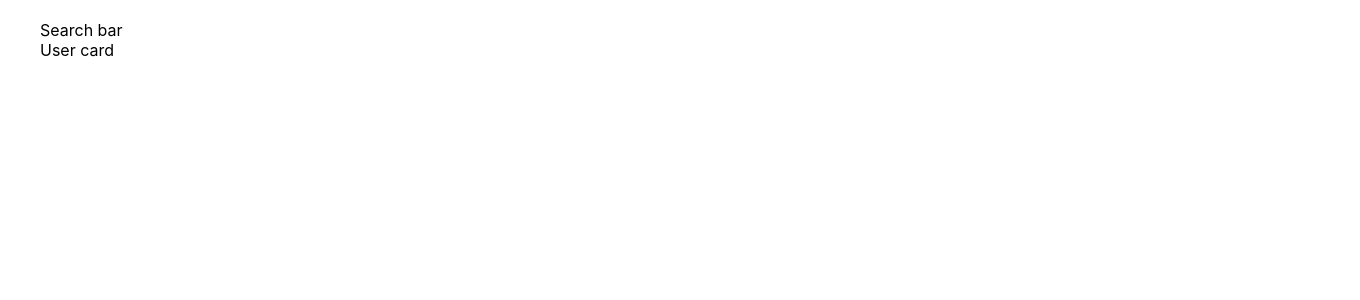
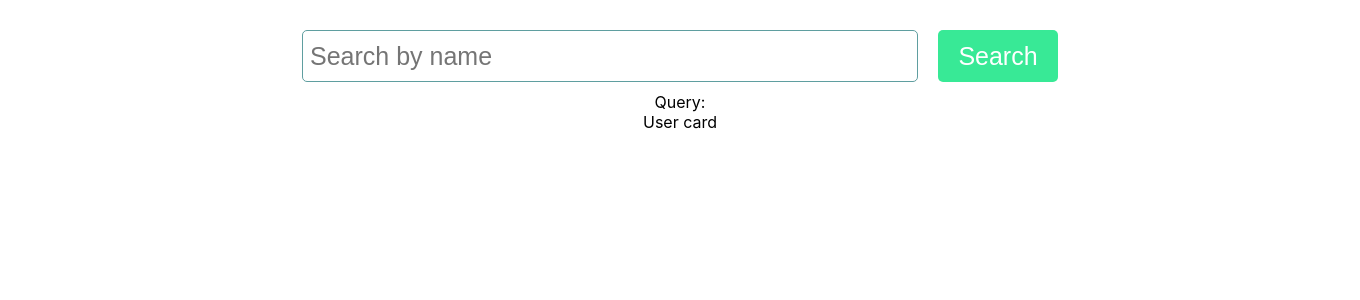
Before and after one commit to vlad-dvlad/dewais-test-task, a React (Create React App) app: page / in a window 1280 px wide. Shown: the top 300 px of the page, 1360 px wide, since content can reach past the window. Built offline with nearby package versions, Linux system fonts and the light colour scheme; no server answers.

Commit message:
implement user search

```diff
--- a/src/components/Content/Content.tsx
+++ b/src/components/Content/Content.tsx
@@ -1,15 +1,17 @@
-import { useEffect } from "react";
+import { useEffect, useState } from "react";
 import { useAppDispatch } from "../../hooks/useAppDispatch";
 import SearchBar from "../SearchBar/SearchBar";
 import UserCard from "../UserCard/UserCard";
 import Styles from "./content.module.scss";
 import classNames from "classnames/bind";
 import { fetchUsers } from "../../store/actions/fetchUsers";
+import { useSelector } from "react-redux";
 
 const cx = classNames.bind(Styles);
 
 const Content = () => {
   const dispatch = useAppDispatch();
+  const [query, setQuery] = useState("");
 
   useEffect(() => {
     dispatch(fetchUsers("d"));
@@ -17,7 +19,8 @@ const Content = () => {
 
   return (
     <div className={cx("content", "content__container")}>
-      <SearchBar />
+      <SearchBar searchUsers={setQuery} />
+      Query: {query}
       <UserCard />
     </div>
   );
--- a/src/components/Content/content.module.scss
+++ b/src/components/Content/content.module.scss
@@ -1,4 +1,10 @@
 .content {
+  width: 100%;
+  height: 100%;
+  display: flex;
+  justify-content: center;
+  flex-direction: column;
+  align-items: center;
   &__container {
     padding: 20px 40px;
   }
--- a/src/components/SearchBar/SearchBar.tsx
+++ b/src/components/SearchBar/SearchBar.tsx
@@ -1,5 +1,38 @@
-const SearchBar = () => {
-  return <div>Search bar</div>;
+import { FC, useRef } from "react";
+import Styles from "./searchBar.module.scss";
+import classNames from "classnames/bind";
+
+const cx = classNames.bind(Styles);
+
+interface SearchBarProps {
+  searchUsers: (query: string) => void;
+}
+
+const SearchBar: FC<SearchBarProps> = ({ searchUsers }) => {
+  const inputRef = useRef<HTMLInputElement>(null);
+
+  const submitSearch = () => {
+    console.log(inputRef.current?.value);
+    const searchValue = inputRef.current?.value as string;
+    searchUsers(searchValue);
+  };
+
+  return (
+    <div className={cx("searchBar", "searchBar__container")}>
+      <input
+        ref={inputRef}
+        placeholder="Search by name"
+        className={cx("searchBar__input")}
+      />
+      <button
+        type="button"
+        onClick={submitSearch}
+        className={cx("searchBar__button")}
+      >
+        Search
+      </button>
+    </div>
+  );
 };
 
 export default SearchBar;
--- /dev/null
+++ b/src/components/SearchBar/searchBar.module.scss
@@ -0,0 +1,27 @@
+.searchBar {
+  display: flex;
+  max-width: 1200px;
+  &__container {
+    padding: 10px 20px;
+  }
+
+  &__input {
+    width: 600px;
+    padding: 5px 7px;
+    margin-right: 20px;
+    height: 40px;
+    font-size: 25px;
+    border-radius: 5px;
+    border: 1px solid cadetblue;
+  }
+
+  &__button {
+    width: 120px;
+    color: #fff;
+    background-color: #38e996;
+    border: #fff;
+    padding: 5px 7px;
+    font-size: 25px;
+    border-radius: 5px;
+  }
+}
```
